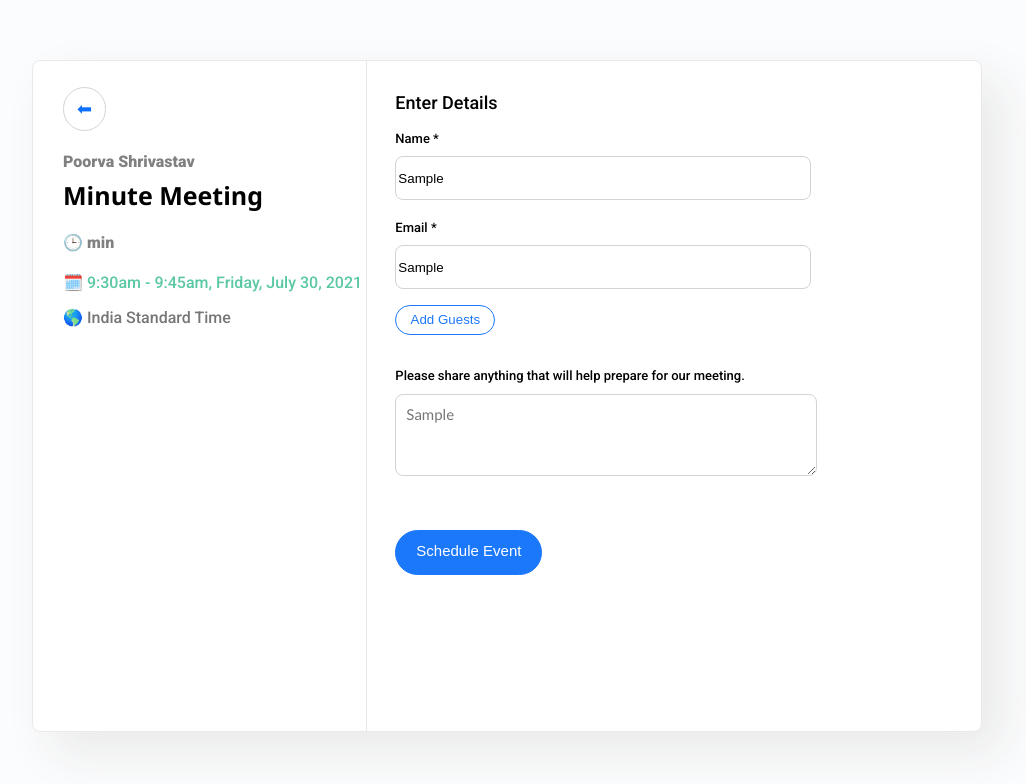
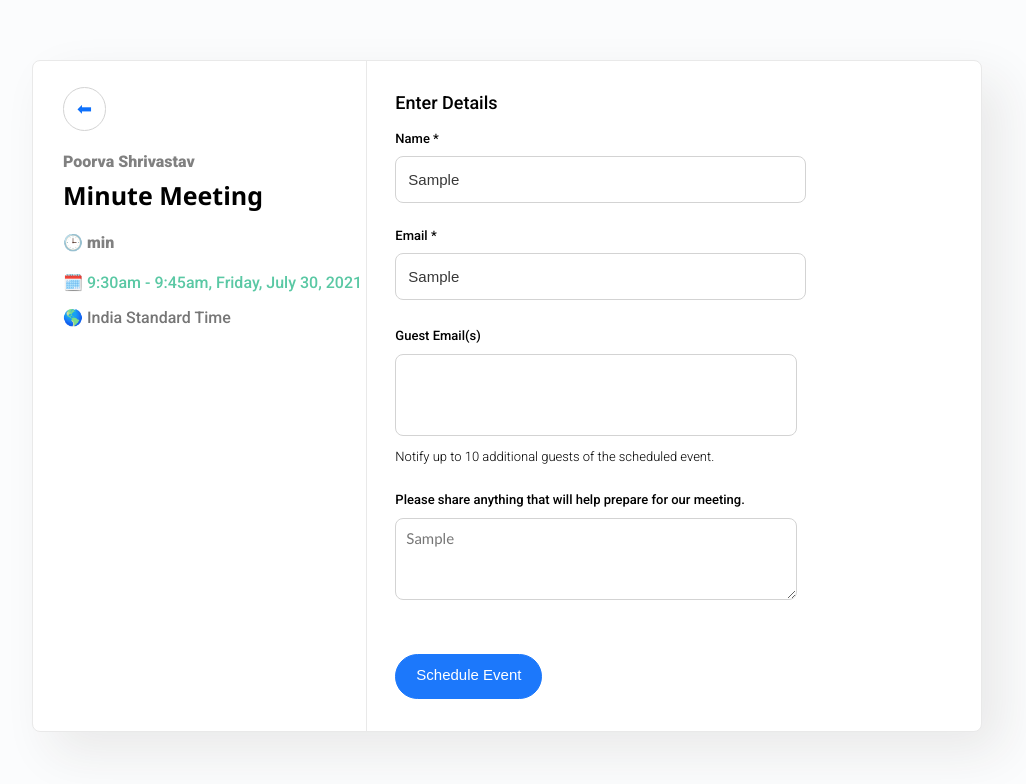
Before and after one commit to Poorva-Shrivastav/Calendly-clone, a React (Create React App) app in the folder frontend/calendly-clone/: page /signin/user/15min/date/meeting in a window 1280 px wide. Both pictures are taken after typing "Sample", "Sample", "Sample" into the empty fields and a click on the button "Add Guests". Shown: the top 784 px of the page, without its empty margins (156-1182 px from the left). Built offline with nearby package versions, Linux system fonts and the light colour scheme; the HTML template or start-up script is replaced by a standard one.

Commit message:
added changes to intees div

```diff
--- a/frontend/calendly-clone/src/screens/MeetingScheduler/MeetingScheduler.css
+++ b/frontend/calendly-clone/src/screens/MeetingScheduler/MeetingScheduler.css
@@ -75,12 +75,19 @@ body{
 }
 
 .input-meeting{
-    height: 40px;
-    width: 410px;
+    height: 43px;
+    width: 395px;
     border-radius: 8px;
     border: 1px solid lightgray;
     outline: none;
-    /* margin-bottom: 10px; */
+    margin-bottom: 5px;
+    padding-left: 12px;
+    font-size: 15px;
+    font-weight: 100;
+    color: #383838;
+}
+.input-meeting:focus{
+    border: 2px solid #0e70fb;
 }
 
 .add-guest-meeting{
@@ -96,9 +103,13 @@ body{
     margin-bottom: 30px;
 }
 
+.add-guest-meeting:hover{
+    background-color: #d9e9fe;
+}
+
 .textarea-meeting-hidden{
     height: 60px;
-    width: 400px;
+    width: 380px;
     border-radius: 8px;
     border: 1px solid lightgray;
     outline: none;
@@ -109,11 +120,12 @@ body{
     font-weight: 100;
     color: #767676;
     font-family: 'Trebuchet MS', 'Lucida Sans Unicode', 'Lucida Grande', 'Lucida Sans', Arial, sans-serif;
+    flex-wrap: wrap;
 }
 
 .textarea-meeting{
     height: 60px;
-    width: 400px;
+    width: 380px;
     border-radius: 8px;
     border: 1px solid lightgray;
     outline: none;
@@ -139,6 +151,28 @@ body{
     font-size: 15px;
     padding-bottom: 5px;
 }
-.hidden{
+.display-none{
     display: none;
 }
+
+.show-div{
+    background-color: white;
+}
+
+.p-meeting{
+    font-size: 13px;
+    font-weight: 300;
+    margin-bottom: 25px;
+}
+
+.guestList-invitee-input{
+    border: none;
+    outline: none;
+}
+
+.invitee-list{
+    list-style: none;
+    display: flex;
+    flex-wrap: wrap;
+    margin-left: 10px;
+}
--- a/frontend/calendly-clone/src/screens/MeetingScheduler/MeetingScheduler.js
+++ b/frontend/calendly-clone/src/screens/MeetingScheduler/MeetingScheduler.js
@@ -1,9 +1,28 @@
-import React from 'react'
+import React, {useState} from 'react'
 import TimeBar from '../FifteenMin/TimeBar/TimeBar'
 import'./MeetingScheduler.css'
 import { useHistory } from 'react-router'
 
 function MeetingScheduler() {
+    const [addGuests, setAddGuests] = useState(false)
+    const [email, setEmail] = useState('')
+    const [emailList, setEmailList] = useState([])
+
+    const addEmailHandler = (e) =>{
+        if(email !=='' && !emailList.includes(email)){
+                setEmailList([
+                    ...emailList,
+                    email
+                ])
+        }
+        if (emailList.length > 9){
+              alert('Cannot send email to more than 10 people at a time')
+        }
+        setEmail('')
+
+    }
+    console.log(emailList);
+
 
     const history = useHistory();
     const backHandler = () =>{
@@ -11,6 +30,8 @@ function MeetingScheduler() {
         history.push(path)
 
     }
+
+
     return (
         <div>
              <div className="outerdiv-selectedDate">
@@ -33,12 +54,34 @@ function MeetingScheduler() {
                             <label className="meeting-label">Email *</label>
                             <input className="input-meeting"></input>
                         </div>
+                        <button className={addGuests ? "display-none" : "add-guest-meeting"}
+                                onClick = {(e) => setAddGuests(e.target)}
+                            >Add Guests
+                        </button>
 
-                            <button className="add-guest-meeting">Add Guests</button>
-                        <div className="hidden">
-                            <label className="meeting-label">Guest Email(s)</label>
-                            <textarea className="textarea-meeting-hidden"></textarea>
-                            <p id="p-meeting">Notify up to 10 additional guests of the scheduled event.</p>
+                        <div>
+                            <label className={addGuests ?  "meeting-label": "display-none"}>Guest Email(s)</label>
+                            <div type="button" className={addGuests ?  "textarea-meeting-hidden": "display-none"}>
+                            <div className="invitee-list">
+                                            {
+                                                emailList.map((item, index) => {
+                                                    return <li key={index}>{item}</li>
+                                                })
+                                            }
+
+                                        </div>
+                                    <input
+                                        className="guestList-invitee-input"
+                                        type="email"
+                                        autoComplete="off"
+                                        spellCheck="false"
+                                        value={email}
+                                        onChange={((e) => setEmail(e.target.value))}
+                                        onKeyPress={(e)=> e.key === "Enter" ? addEmailHandler(e) : null}
+                                        ></input>
+
+                                </div>
+                            <p className={addGuests ?  "p-meeting": "display-none"}>Notify up to 10 additional guests of the scheduled event.</p>
                         </div>
                         <div>
                             <label className="meeting-label">Please share anything that will help prepare for our meeting.</label>
```
